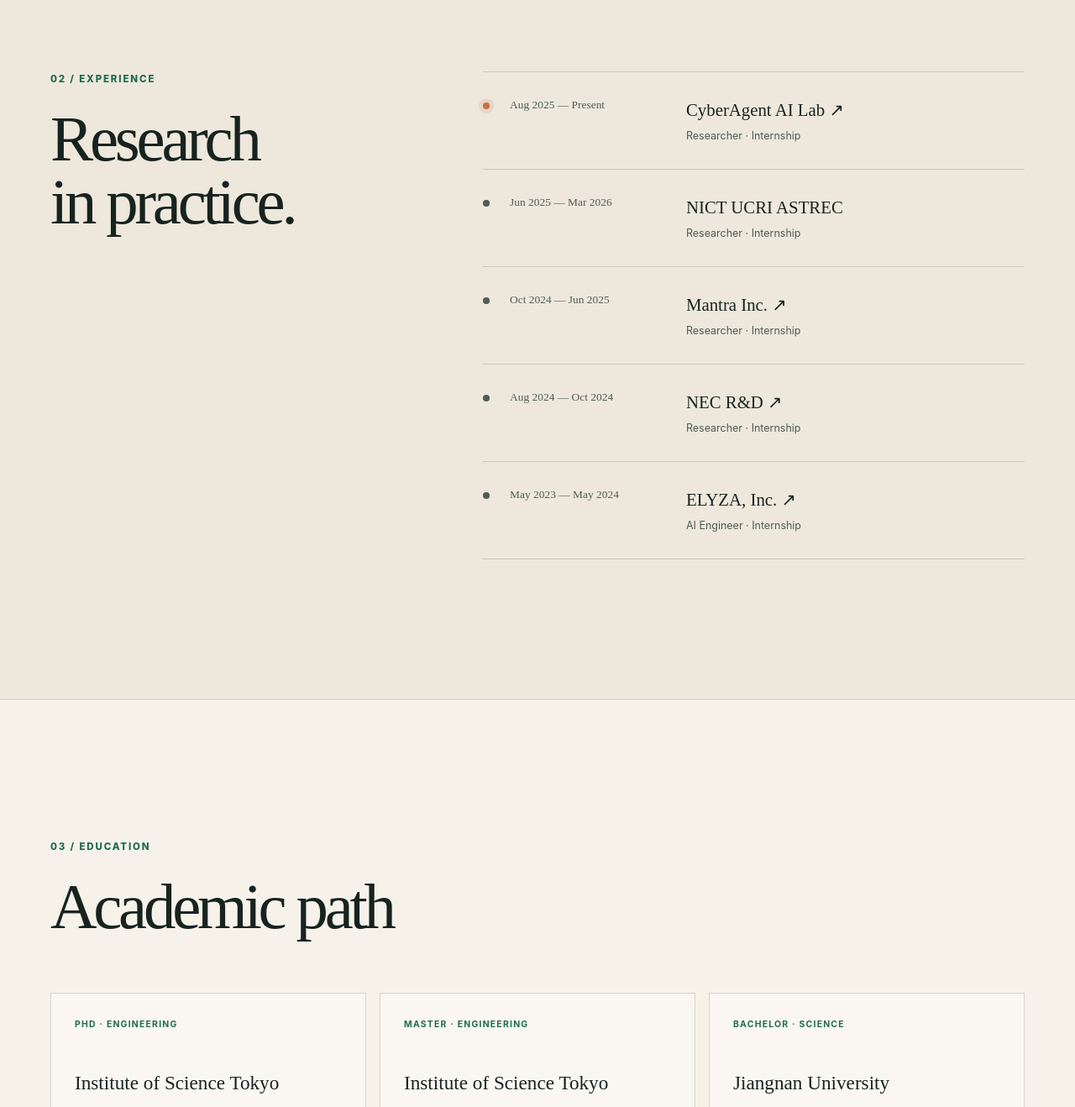
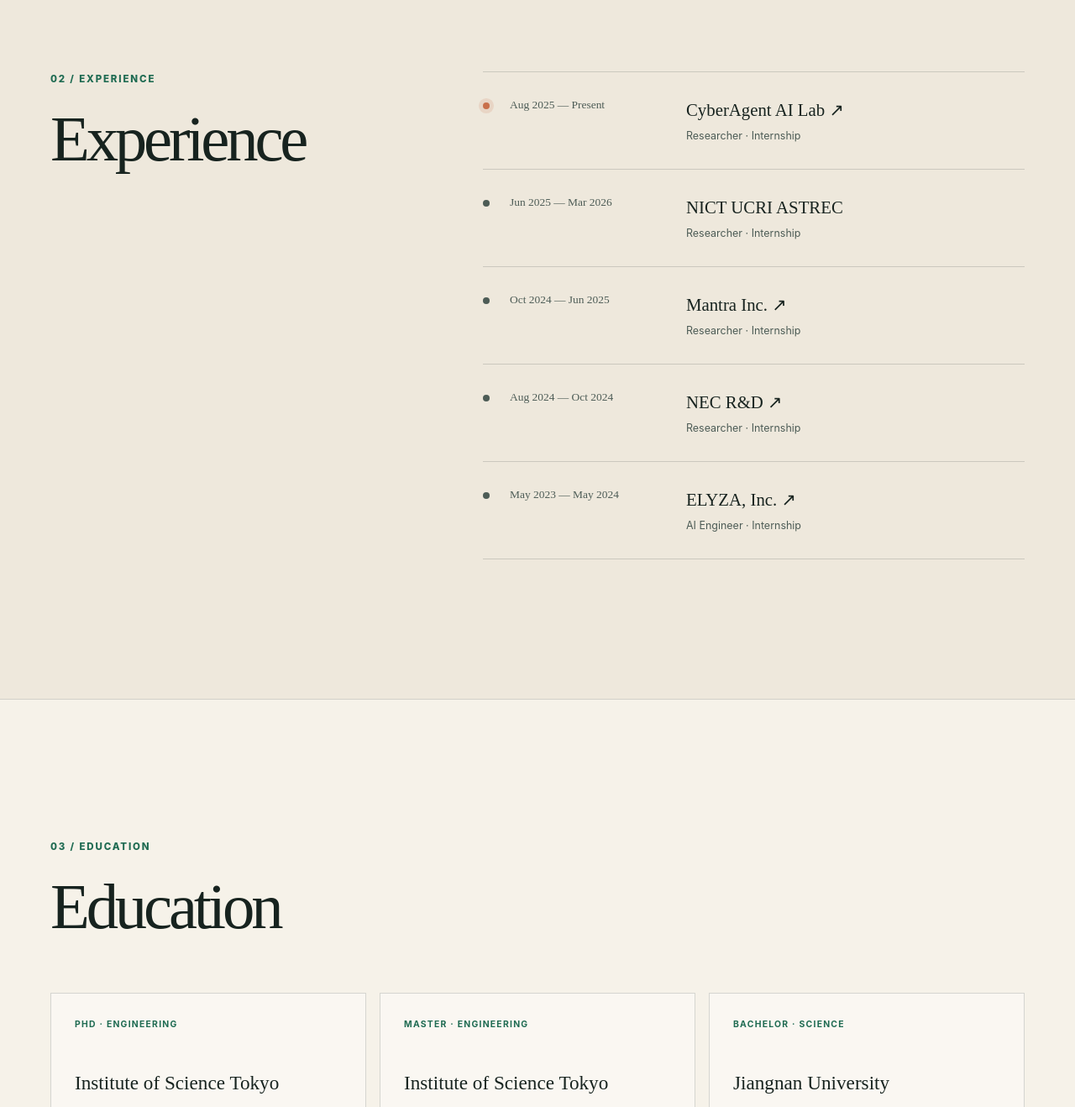
Before and after one commit to boxuan-lyu/boxuan-lyu.github.io, a plain HTML site: page index.html in a window 1280 px wide. Shown: the part 3300-4618 px from the top of the page at 84% size. Drawn offline with Linux system fonts and the light colour scheme; no server answers.

Commit message:
Simplify section headings

```diff
--- a/index.html
+++ b/index.html
@@ -298,7 +298,7 @@
         <div class="shell timeline-layout">
           <div class="section-heading reveal">
             <p class="section-number">02 / Experience</p>
-            <h2 id="experience-title">Research in practice.</h2>
+            <h2 id="experience-title">Experience</h2>
           </div>
 
           <div class="timeline reveal">
@@ -343,7 +343,7 @@
           <div class="section-heading section-heading-row reveal">
             <div>
               <p class="section-number">03 / Education</p>
-              <h2 id="education-title">Academic path</h2>
+              <h2 id="education-title">Education</h2>
             </div>
           </div>
 
```
